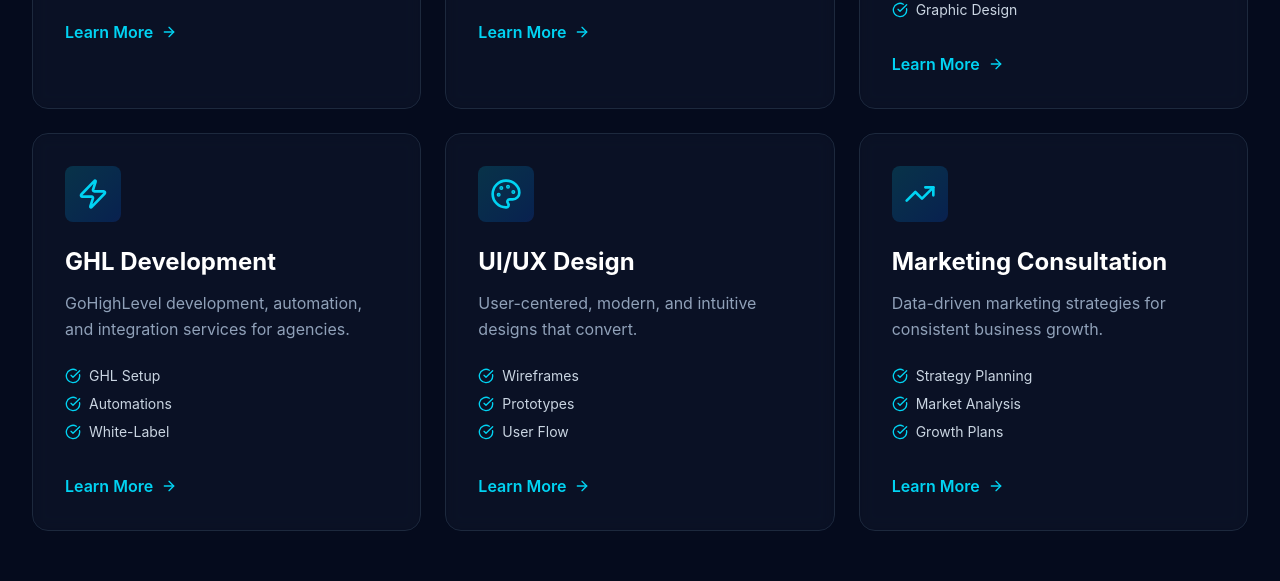
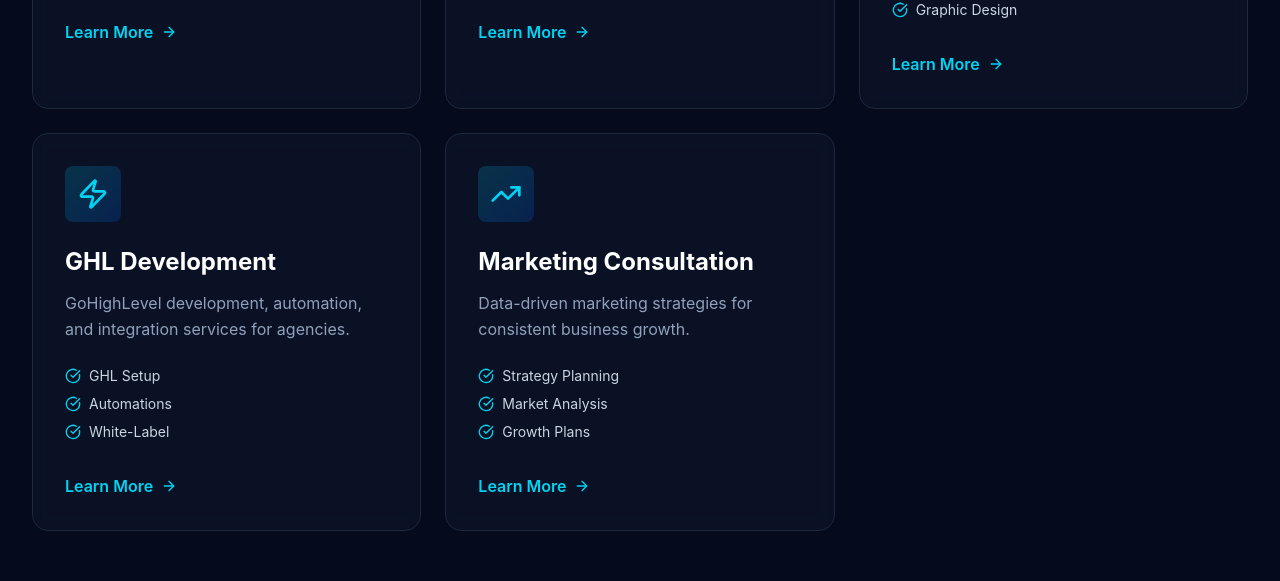
Before and after one commit to zaroonTahir/portfolio_reactjs, a React (Vite) app: page / in a window 1280 px wide. Shown: the part 1900-2481 px from the top of the page. Built offline with nearby package versions, Linux system fonts and the light colour scheme.

Commit message:
update content

```diff
--- a/src/components/Services.jsx
+++ b/src/components/Services.jsx
@@ -64,13 +64,6 @@
       desc: "GoHighLevel development, automation, and integration services for agencies.",
       slug: "ghl-development",
       features: ["GHL Setup", "Automations", "White-Label"]
-    },
-    {
-      icon: <Palette className="w-8 h-8" />,
-      title: "UI/UX Design",
-      desc: "User-centered, modern, and intuitive designs that convert.",
-      slug: "ui-ux-design",
-      features: ["Wireframes", "Prototypes", "User Flow"]
     },
     {
       icon: <TrendingUp className="w-8 h-8" />,
```
